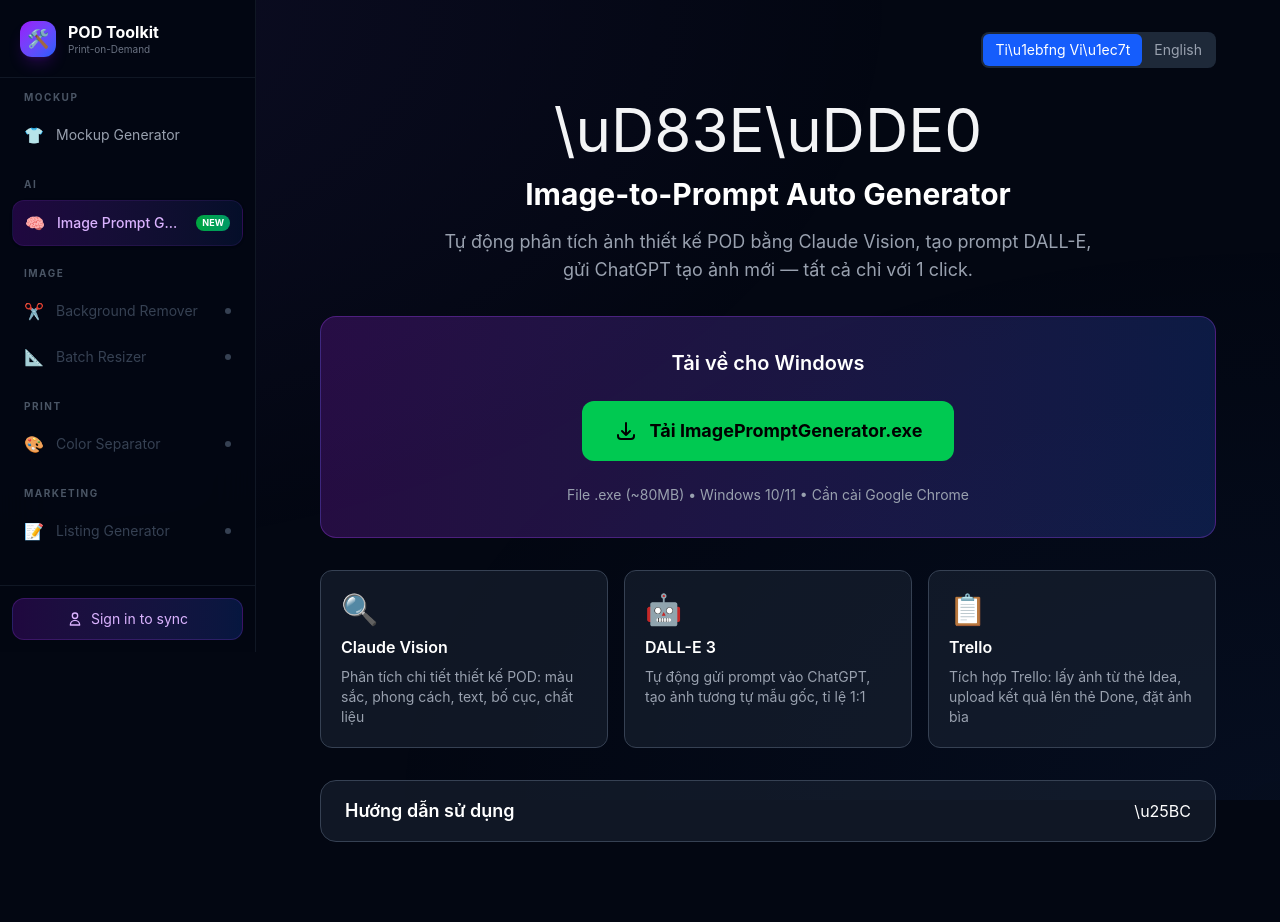
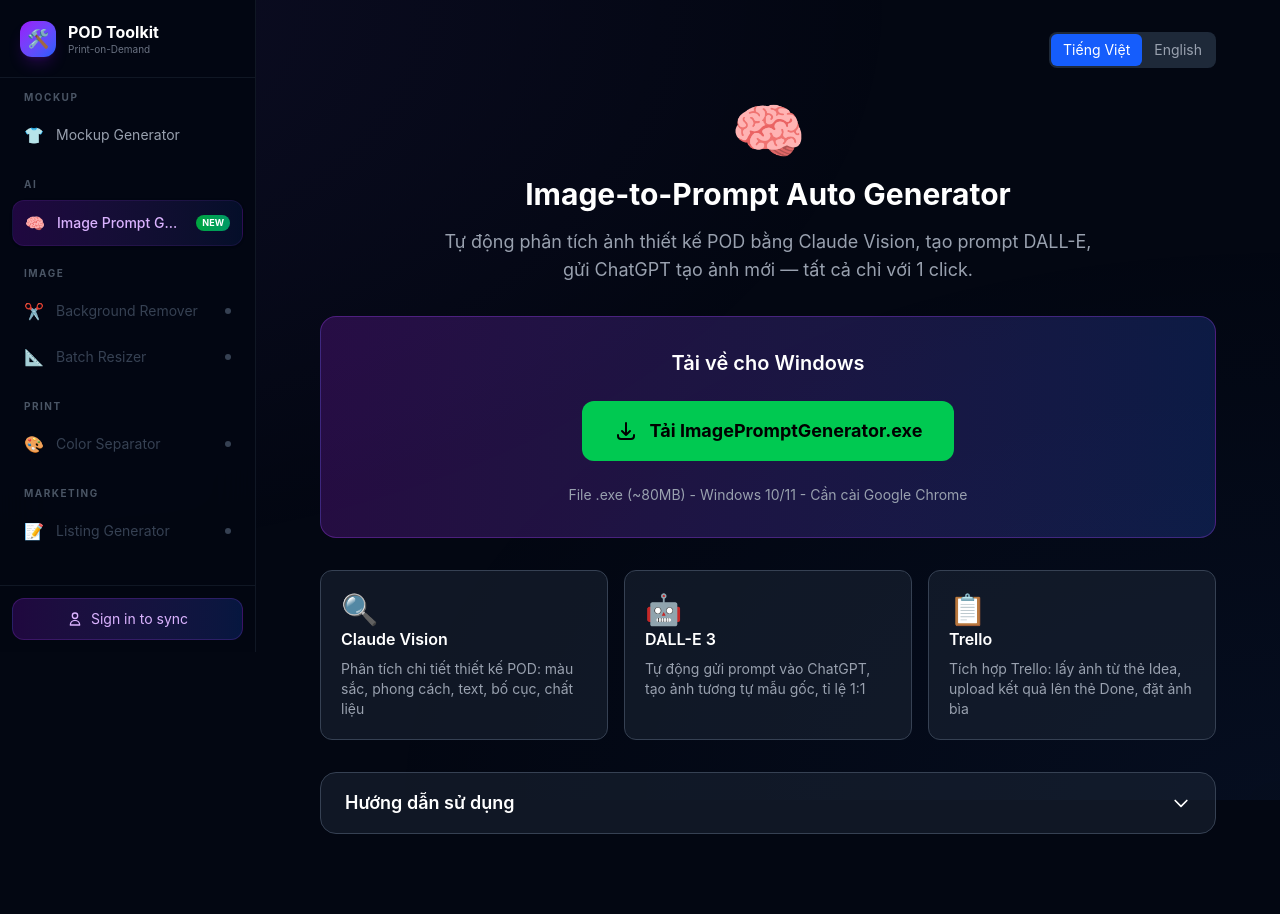
Before and after one commit to linhle99-bit/PODtoolkit, a React (Vite) app: page /image-prompt-generator in a window 1280 px wide. Built offline with nearby package versions, Linux system fonts and the light colour scheme.

Commit message:
Fix unicode: use UTF-8 chars directly, fix emoji rendering

```diff
--- a/src/tools/image-prompt-generator/index.tsx
+++ b/src/tools/image-prompt-generator/index.tsx
@@ -5,75 +5,77 @@
 const content = {
   vi: {
     title: 'Image-to-Prompt Auto Generator',
-    subtitle: 'T\u1ef1 \u0111\u1ed9ng ph\u00e2n t\u00edch \u1ea3nh thi\u1ebft k\u1ebf POD b\u1eb1ng Claude Vision, t\u1ea1o prompt DALL-E, g\u1eedi ChatGPT t\u1ea1o \u1ea3nh m\u1edbi \u2014 t\u1ea5t c\u1ea3 ch\u1ec9 v\u1edbi 1 click.',
-    download: 'T\u1ea3i v\u1ec1 cho Windows',
-    downloadBtn: 'T\u1ea3i ImagePromptGenerator.exe',
-    downloadNote: 'File .exe (~80MB) \u2022 Windows 10/11 \u2022 C\u1ea7n c\u00e0i Google Chrome',
+    subtitle: 'Tự động phân tích ảnh thiết kế POD bằng Claude Vision, tạo prompt DALL-E, gửi ChatGPT tạo ảnh mới — tất cả chỉ với 1 click.',
+    download: 'Tải về cho Windows',
+    downloadBtn: 'Tải ImagePromptGenerator.exe',
+    downloadNote: 'File .exe (~80MB) - Windows 10/11 - Cần cài Google Chrome',
     features: [
-      { icon: '\uD83D\uDD0D', title: 'Claude Vision', desc: 'Ph\u00e2n t\u00edch chi ti\u1ebft thi\u1ebft k\u1ebf POD: m\u00e0u s\u1eafc, phong c\u00e1ch, text, b\u1ed1 c\u1ee5c, ch\u1ea5t li\u1ec7u' },
-      { icon: '\uD83E\uDD16', title: 'DALL-E 3', desc: 'T\u1ef1 \u0111\u1ed9ng g\u1eedi prompt v\u00e0o ChatGPT, t\u1ea1o \u1ea3nh t\u01b0\u01a1ng t\u1ef1 m\u1eabu g\u1ed1c, t\u1ec9 l\u1ec7 1:1' },
-      { icon: '\uD83D\uDCCB', title: 'Trello', desc: 'T\u00edch h\u1ee3p Trello: l\u1ea5y \u1ea3nh t\u1eeb th\u1ebb Idea, upload k\u1ebft qu\u1ea3 l\u00ean th\u1ebb Done, \u0111\u1eb7t \u1ea3nh b\u00eca' },
+      { icon: 'search', title: 'Claude Vision', desc: 'Phân tích chi tiết thiết kế POD: màu sắc, phong cách, text, bố cục, chất liệu' },
+      { icon: 'robot', title: 'DALL-E 3', desc: 'Tự động gửi prompt vào ChatGPT, tạo ảnh tương tự mẫu gốc, tỉ lệ 1:1' },
+      { icon: 'board', title: 'Trello', desc: 'Tích hợp Trello: lấy ảnh từ thẻ Idea, upload kết quả lên thẻ Done, đặt ảnh bìa' },
     ],
-    guide: 'H\u01b0\u1edbng d\u1eabn s\u1eed d\u1ee5ng',
+    guide: 'Hướng dẫn sử dụng',
+    langToggle: 'Tiếng Việt',
     step1: {
-      title: 'B\u01b0\u1edbc 1: C\u00e0i \u0111\u1eb7t',
+      title: 'Bước 1: Cài đặt',
       steps: [
-        'T\u1ea3i file ImagePromptGenerator.exe',
-        'Double-click m\u1edf app',
-        'Nh\u1eadp Anthropic API Key (l\u1ea5y t\u1ea1i console.anthropic.com)',
+        'Tải file ImagePromptGenerator.exe',
+        'Double-click mở app',
+        'Nhập Anthropic API Key (lấy tại console.anthropic.com)',
       ],
     },
     step2: {
-      title: 'B\u01b0\u1edbc 2: \u0110\u0103ng nh\u1eadp ChatGPT',
+      title: 'Bước 2: Đăng nhập ChatGPT',
       steps: [
-        'Nh\u1ea5n n\u00fat "Login ChatGPT" trong app',
-        'Chrome m\u1edf l\u00ean \u2014 \u0111\u0103ng nh\u1eadp t\u00e0i kho\u1ea3n ChatGPT (c\u1ea7n ChatGPT Plus \u0111\u1ec3 d\u00f9ng DALL-E)',
-        '\u0110\u00f3ng Chrome khi login xong',
-        'Ch\u1ec9 c\u1ea7n login 1 l\u1ea7n, c\u00e1c l\u1ea7n sau t\u1ef1 \u0111\u1ed9ng',
+        'Nhấn nút "Login ChatGPT" trong app',
+        'Chrome mở lên — đăng nhập tài khoản ChatGPT (cần ChatGPT Plus để dùng DALL-E)',
+        'Đóng Chrome khi login xong',
+        'Chỉ cần login 1 lần, các lần sau tự động',
       ],
     },
     step3: {
-      title: 'B\u01b0\u1edbc 3: Ch\u1ea1y',
+      title: 'Bước 3: Chạy',
       local: {
-        label: 'Ch\u1ebf \u0111\u1ed9 Local:',
+        label: 'Chế độ Local:',
         steps: [
-          'Ch\u1ecdn Input folder (ch\u1ee9a \u1ea3nh thi\u1ebft k\u1ebf)',
-          'Ch\u1ecdn Output folder (l\u01b0u k\u1ebft qu\u1ea3)',
-          'Nh\u1ea5n CHAY',
+          'Chọn Input folder (chứa ảnh thiết kế)',
+          'Chọn Output folder (lưu kết quả)',
+          'Nhấn CHẠY',
         ],
       },
       trello: {
-        label: 'Ch\u1ebf \u0111\u1ed9 Trello:',
+        label: 'Chế độ Trello:',
         steps: [
-          'Ch\u1ecdn "Trello board" l\u00e0m ngu\u1ed3n \u1ea3nh',
-          'Nh\u1eadp Trello API Key + Token',
-          'Ch\u1ecdn Board, c\u1ed9t Idea v\u00e0 c\u1ed9t Done',
-          'Nh\u1ea5n CHAY \u2014 tool t\u1ef1 x\u1eed l\u00fd t\u1eebng th\u1ebb',
+          'Chọn "Trello board" làm nguồn ảnh',
+          'Nhập Trello API Key + Token',
+          'Chọn Board, cột Idea và cột Done',
+          'Nhấn CHẠY — tool tự xử lý từng thẻ',
         ],
       },
     },
     notes: {
-      title: 'L\u01b0u \u00fd',
+      title: 'Lưu ý',
       items: [
-        'C\u1ea7n t\u00e0i kho\u1ea3n ChatGPT Plus (c\u00f3 DALL-E 3)',
-        'C\u1ea7n Anthropic API Key (Claude Vision)',
-        'M\u00e1y c\u1ea7n c\u00e0i Google Chrome',
-        '\u1ea2nh output l\u00e0 1024\u00d71024 (vu\u00f4ng 1:1)',
+        'Cần tài khoản ChatGPT Plus (có DALL-E 3)',
+        'Cần Anthropic API Key (Claude Vision)',
+        'Máy cần cài Google Chrome',
+        'Ảnh output là 1024x1024 (vuông 1:1)',
       ],
     },
   },
   en: {
     title: 'Image-to-Prompt Auto Generator',
-    subtitle: 'Automatically analyze POD designs with Claude Vision, create DALL-E prompts, send to ChatGPT to generate new images \u2014 all in 1 click.',
+    subtitle: 'Automatically analyze POD designs with Claude Vision, create DALL-E prompts, send to ChatGPT to generate new images — all in 1 click.',
     download: 'Download for Windows',
     downloadBtn: 'Download ImagePromptGenerator.exe',
-    downloadNote: '.exe file (~80MB) \u2022 Windows 10/11 \u2022 Google Chrome required',
+    downloadNote: '.exe file (~80MB) - Windows 10/11 - Google Chrome required',
     features: [
-      { icon: '\uD83D\uDD0D', title: 'Claude Vision', desc: 'Detailed POD design analysis: colors, style, text, composition, materials' },
-      { icon: '\uD83E\uDD16', title: 'DALL-E 3', desc: 'Auto-send prompts to ChatGPT, generate similar images in 1:1 ratio' },
-      { icon: '\uD83D\uDCCB', title: 'Trello', desc: 'Trello integration: pull images from Idea cards, upload results to Done cards' },
+      { icon: 'search', title: 'Claude Vision', desc: 'Detailed POD design analysis: colors, style, text, composition, materials' },
+      { icon: 'robot', title: 'DALL-E 3', desc: 'Auto-send prompts to ChatGPT, generate similar images in 1:1 ratio' },
+      { icon: 'board', title: 'Trello', desc: 'Trello integration: pull images from Idea cards, upload results to Done cards, set cover' },
     ],
     guide: 'How to use',
+    langToggle: 'English',
     step1: {
       title: 'Step 1: Install',
       steps: [
@@ -86,7 +88,7 @@
       title: 'Step 2: Login to ChatGPT',
       steps: [
         'Click "Login ChatGPT" button in the app',
-        'Chrome opens \u2014 log in with your ChatGPT account (ChatGPT Plus required for DALL-E)',
+        'Chrome opens — log in with your ChatGPT account (ChatGPT Plus required for DALL-E)',
         'Close Chrome when done',
         'Only need to login once, auto-saved for future use',
       ],
@@ -107,7 +109,7 @@
           'Select "Trello board" as image source',
           'Enter Trello API Key + Token',
           'Select Board, Idea column and Done column',
-          'Click RUN \u2014 tool processes each card automatically',
+          'Click RUN — tool processes each card automatically',
         ],
       },
     },
@@ -117,10 +119,17 @@
         'ChatGPT Plus account (with DALL-E 3)',
         'Anthropic API Key (Claude Vision)',
         'Google Chrome installed',
-        'Output images are 1024\u00d71024 (square 1:1)',
+        'Output images are 1024x1024 (square 1:1)',
       ],
     },
   },
+};
+
+const FeatureIcon = ({ type }: { type: string }) => {
+  if (type === 'search') return <span className="text-3xl">&#128269;</span>;
+  if (type === 'robot') return <span className="text-3xl">&#129302;</span>;
+  if (type === 'board') return <span className="text-3xl">&#128203;</span>;
+  return null;
 };
 
 export default function ImagePromptGenerator() {
@@ -137,7 +146,7 @@
             onClick={() => setLang('vi')}
             className={`px-3 py-1.5 rounded-md transition-colors ${lang === 'vi' ? 'bg-blue-600 text-white' : 'text-gray-400 hover:text-white'}`}
           >
-            Ti\u1ebfng Vi\u1ec7t
+            Tiếng Việt
           </button>
           <button
             onClick={() => setLang('en')}
@@ -150,7 +159,7 @@
 
       {/* Header */}
       <div className="text-center space-y-4">
-        <div className="text-6xl">\uD83E\uDDE0</div>
+        <div className="text-6xl">&#129504;</div>
         <h1 className="text-3xl font-bold text-white">{t.title}</h1>
         <p className="text-gray-400 text-lg max-w-2xl mx-auto">{t.subtitle}</p>
       </div>
@@ -174,7 +183,7 @@
       <div className="grid grid-cols-1 md:grid-cols-3 gap-4">
         {t.features.map((f) => (
           <div key={f.title} className="bg-gray-800/50 border border-gray-700 rounded-xl p-5 space-y-2">
-            <div className="text-3xl">{f.icon}</div>
+            <FeatureIcon type={f.icon} />
             <h3 className="font-semibold text-white">{f.title}</h3>
             <p className="text-gray-400 text-sm">{f.desc}</p>
           </div>
@@ -188,12 +197,16 @@
           className="w-full px-6 py-4 flex items-center justify-between text-white hover:bg-gray-700/30 transition-colors"
         >
           <span className="font-semibold text-lg">{t.guide}</span>
-          <span className={`transform transition-transform ${showGuide ? 'rotate-180' : ''}`}>\u25BC</span>
+          <svg
+            className={`w-5 h-5 transform transition-transform ${showGuide ? 'rotate-180' : ''}`}
+            fill="none" stroke="currentColor" viewBox="0 0 24 24"
+          >
+            <path strokeLinecap="round" strokeLinejoin="round" strokeWidth={2} d="M19 9l-7 7-7-7" />
+          </svg>
         </button>
 
         {showGuide && (
           <div className="px-6 pb-6 space-y-6 text-gray-300">
-            {/* Step 1 */}
             <div className="space-y-3">
               <h3 className="font-semibold text-white text-lg">{t.step1.title}</h3>
               <ol className="list-decimal list-inside space-y-1 text-sm">
@@ -201,7 +214,6 @@
               </ol>
             </div>
 
-            {/* Step 2 */}
             <div className="space-y-3">
               <h3 className="font-semibold text-white text-lg">{t.step2.title}</h3>
               <ol className="list-decimal list-inside space-y-1 text-sm">
@@ -209,7 +221,6 @@
               </ol>
             </div>
 
-            {/* Step 3 */}
             <div className="space-y-3">
               <h3 className="font-semibold text-white text-lg">{t.step3.title}</h3>
               <p className="text-sm font-medium text-blue-400">{t.step3.local.label}</p>
@@ -222,7 +233,6 @@
               </ol>
             </div>
 
-            {/* Notes */}
             <div className="bg-yellow-900/30 border border-yellow-500/30 rounded-lg p-4 text-sm">
               <strong className="text-yellow-400">{t.notes.title}:</strong>
               <ul className="list-disc list-inside mt-1 space-y-1 text-yellow-200/70">
--- a/src/tools/registry.ts
+++ b/src/tools/registry.ts
@@ -25,8 +25,8 @@
   {
     id: 'image-prompt-generator',
     name: 'Image Prompt Generator',
-    description: 'Ph\u00e2n t\u00edch \u1ea3nh thi\u1ebft k\u1ebf POD b\u1eb1ng AI, t\u1ef1 \u0111\u1ed9ng t\u1ea1o \u1ea3nh t\u01b0\u01a1ng t\u1ef1 qua DALL-E',
-    icon: '\uD83E\uDDE0',
+    description: 'AI phân tích thiết kế POD, tự động tạo ảnh tương tự qua DALL-E',
+    icon: '🧠',
     path: '/image-prompt-generator',
     component: lazy(() => import('./image-prompt-generator')),
     category: 'AI',
```
